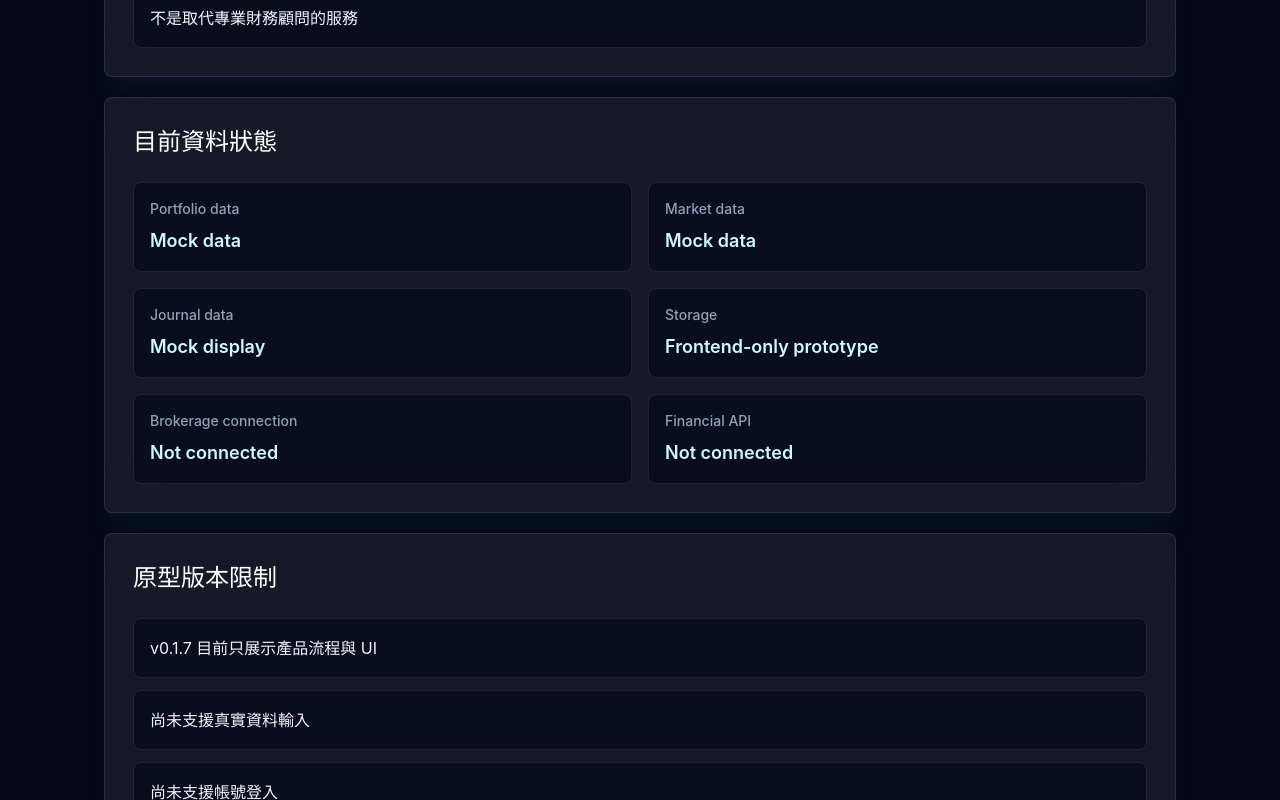
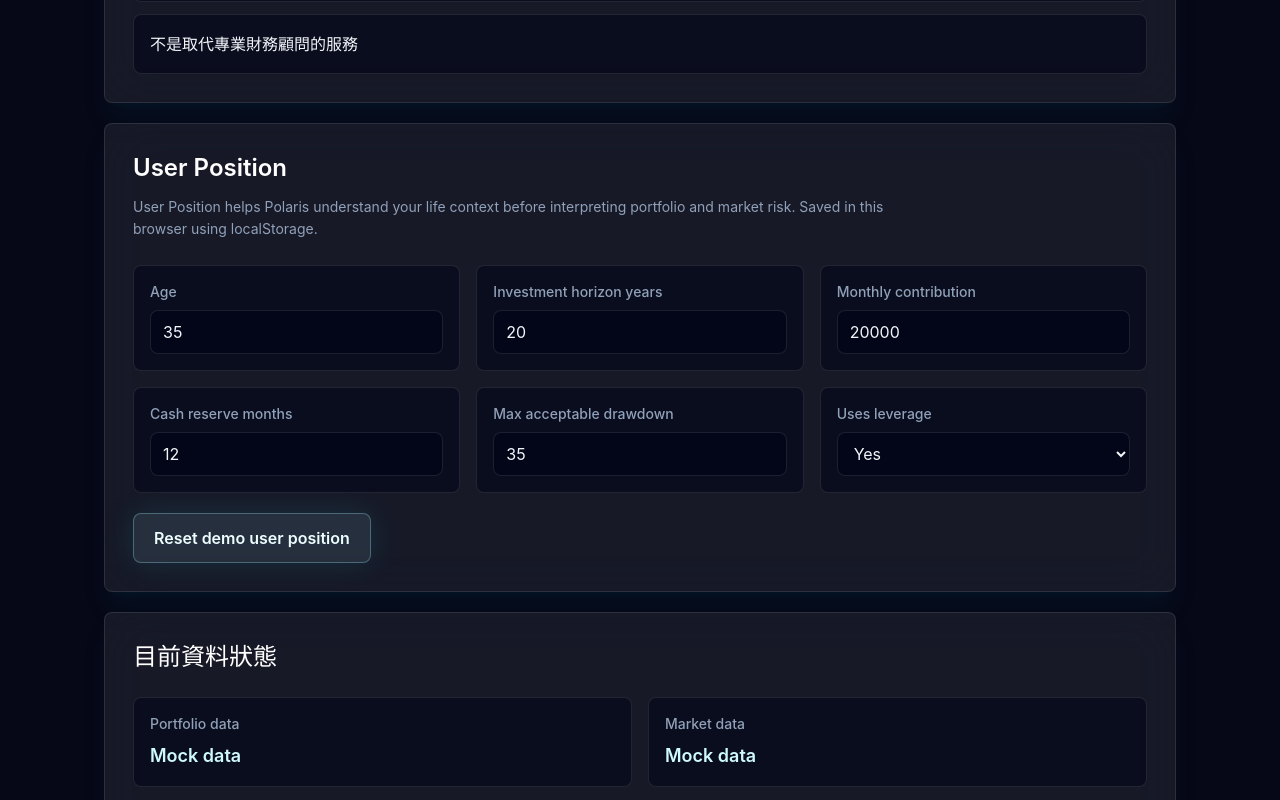
Before and after one commit to bulala-coder/polaris-mvp, a React (Vite) app: page /settings in a window 1280 px wide. Shown: the part 1000-1800 px from the top of the page. Built offline with nearby package versions, Linux system fonts and the light colour scheme.

Commit message:
Add user position settings

```diff
--- /dev/null
+++ b/src/components/settings/UserPositionEditor.tsx
@@ -0,0 +1,128 @@
+import type { UserPosition } from '../../types/userPosition'
+
+type UserPositionEditorProps = {
+  userPosition: UserPosition
+  onUserPositionChange: (userPosition: UserPosition) => void
+  onReset: () => void
+}
+
+type NumericUserPositionField =
+  | 'age'
+  | 'investmentHorizonYears'
+  | 'monthlyContribution'
+  | 'cashReserveMonths'
+  | 'maxAcceptableDrawdown'
+
+const numericFields: Array<{
+  key: NumericUserPositionField
+  label: string
+  max?: number
+}> = [
+  { key: 'age', label: 'Age' },
+  { key: 'investmentHorizonYears', label: 'Investment horizon years' },
+  { key: 'monthlyContribution', label: 'Monthly contribution' },
+  { key: 'cashReserveMonths', label: 'Cash reserve months' },
+  { key: 'maxAcceptableDrawdown', label: 'Max acceptable drawdown', max: 100 },
+]
+
+function toSafeNumber(value: string, max?: number) {
+  if (value.trim() === '') {
+    return 0
+  }
+
+  const parsedValue = Number(value)
+
+  if (Number.isNaN(parsedValue)) {
+    return 0
+  }
+
+  const nonNegativeValue = Math.max(0, parsedValue)
+
+  return typeof max === 'number'
+    ? Math.min(max, nonNegativeValue)
+    : nonNegativeValue
+}
+
+function UserPositionEditor({
+  userPosition,
+  onUserPositionChange,
+  onReset,
+}: UserPositionEditorProps) {
+  function updateNumberField(
+    field: NumericUserPositionField,
+    value: string,
+    max?: number,
+  ) {
+    onUserPositionChange({
+      ...userPosition,
+      [field]: toSafeNumber(value, max),
+    })
+  }
+
+  function updateUsesLeverage(value: boolean) {
+    onUserPositionChange({
+      ...userPosition,
+      usesLeverage: value,
+    })
+  }
+
+  return (
+    <section className="rounded-lg border border-white/10 bg-white/[0.07] p-6 shadow-xl shadow-cyan-950/20 backdrop-blur-xl sm:p-7">
+      <div className="mb-6 max-w-3xl">
+        <h2 className="text-2xl font-semibold text-white">User Position</h2>
+        <p className="mt-3 text-sm leading-relaxed text-slate-400">
+          User Position helps Polaris understand your life context before
+          interpreting portfolio and market risk. Saved in this browser using
+          localStorage.
+        </p>
+      </div>
+
+      <div className="grid gap-4 sm:grid-cols-2 lg:grid-cols-3">
+        {numericFields.map((field) => (
+          <label
+            className="grid gap-2 rounded-lg border border-white/10 bg-slate-950/60 p-4"
+            key={field.key}
+          >
+            <span className="text-sm font-medium text-slate-400">
+              {field.label}
+            </span>
+            <input
+              className="min-h-11 rounded-lg border border-white/10 bg-slate-950 px-3 text-base text-slate-100 outline-none transition focus:border-cyan-200/60"
+              max={field.max}
+              min="0"
+              onChange={(event) =>
+                updateNumberField(field.key, event.target.value, field.max)
+              }
+              type="number"
+              value={userPosition[field.key]}
+            />
+          </label>
+        ))}
+
+        <label className="grid gap-2 rounded-lg border border-white/10 bg-slate-950/60 p-4">
+          <span className="text-sm font-medium text-slate-400">
+            Uses leverage
+          </span>
+          <select
+            className="min-h-11 rounded-lg border border-white/10 bg-slate-950 px-3 text-base text-slate-100 outline-none transition focus:border-cyan-200/60"
+            onChange={(event) => updateUsesLeverage(event.target.value === 'yes')}
+            value={userPosition.usesLeverage ? 'yes' : 'no'}
+          >
+            <option value="yes">Yes</option>
+            <option value="no">No</option>
+          </select>
+        </label>
+      </div>
+
+      <button
+        className="mt-5 rounded-lg border border-cyan-200/30 bg-cyan-200/10 px-5 py-3 text-base font-semibold text-cyan-50 shadow-[0_0_32px_rgba(34,211,238,0.12)] transition hover:border-cyan-100/60 hover:bg-cyan-200/15 focus:outline-none focus:ring-2 focus:ring-cyan-200/70"
+        onClick={onReset}
+        type="button"
+      >
+        Reset demo user position
+      </button>
+    </section>
+  )
+}
+
+export default UserPositionEditor
--- a/src/pages/SettingsPage.tsx
+++ b/src/pages/SettingsPage.tsx
@@ -1,8 +1,17 @@
+import { useEffect, useRef, useState } from 'react'
 import AppShell from '../components/layout/AppShell'
 import PageContainer from '../components/layout/PageContainer'
 import SettingsInfoCard from '../components/settings/SettingsInfoCard'
 import SettingsSectionCard from '../components/settings/SettingsSectionCard'
 import SettingsStatusGrid from '../components/settings/SettingsStatusGrid'
+import UserPositionEditor from '../components/settings/UserPositionEditor'
+import { defaultUserPosition } from '../data/defaultUserPosition'
+import {
+  readFromStorage,
+  removeFromStorage,
+  storageKeys,
+  writeToStorage,
+} from '../utils/storage'
 
 const whatPolarisIs = [
   '長期投資者的決策羅盤',
@@ -22,13 +31,14 @@ const dataStatusItems = [
   { label: 'Portfolio data', value: 'Mock data' },
   { label: 'Market data', value: 'Mock data' },
   { label: 'Journal data', value: 'Mock display' },
+  { label: 'User Position', value: 'Saved in localStorage' },
   { label: 'Storage', value: 'Frontend-only prototype' },
   { label: 'Brokerage connection', value: 'Not connected' },
   { label: 'Financial API', value: 'Not connected' },
 ]
 
 const prototypeLimitItems = [
-  'v0.1.7 目前只展示產品流程與 UI',
+  'v0.2.4 目前只展示產品流程與 UI',
   '尚未支援真實資料輸入',
   '尚未支援帳號登入',
   '尚未支援資料儲存',
@@ -44,6 +54,26 @@ const disclaimerItems = [
 ]
 
 function SettingsPage() {
+  const skipNextStorageWrite = useRef(false)
+  const [userPosition, setUserPosition] = useState(() =>
+    readFromStorage(storageKeys.userPosition, { ...defaultUserPosition }),
+  )
+
+  useEffect(() => {
+    if (skipNextStorageWrite.current) {
+      skipNextStorageWrite.current = false
+      return
+    }
+
+    writeToStorage(storageKeys.userPosition, userPosition)
+  }, [userPosition])
+
+  function resetUserPosition() {
+    removeFromStorage(storageKeys.userPosition)
+    skipNextStorageWrite.current = true
+    setUserPosition({ ...defaultUserPosition })
+  }
+
   return (
     <AppShell>
       <PageContainer>
@@ -60,6 +90,8 @@ function SettingsPage() {
           <p className="mt-4 text-base leading-relaxed text-slate-400">
             Settings
             用來說明 Polaris 的產品定位、資料狀態、版本限制與使用邊界。
+            v0.2.4 adds local User Position settings for future decision
+            generation.
           </p>
         </div>
 
@@ -68,6 +100,11 @@ function SettingsPage() {
           <SettingsSectionCard
             title="Polaris 不是什麼"
             items={whatPolarisIsNot}
+          />
+          <UserPositionEditor
+            onReset={resetUserPosition}
+            onUserPositionChange={setUserPosition}
+            userPosition={userPosition}
           />
           <SettingsStatusGrid items={dataStatusItems} />
           <SettingsSectionCard
@@ -81,8 +118,8 @@ function SettingsPage() {
           <SettingsInfoCard
             description="目前產品與技術版本。"
             items={[
-              'Polaris v0.1.7',
-              'Frontend-only prototype',
+              'Polaris v0.2.4',
+              'Frontend-only local prototype',
               'React + Vite + TypeScript + Tailwind CSS',
               'Deployment：Vercel',
               'Repository：GitHub',
--- a/src/utils/storage.ts
+++ b/src/utils/storage.ts
@@ -1,6 +1,7 @@
 export const storageKeys = {
   portfolioAssets: 'polaris.portfolioAssets',
   marketInput: 'polaris.marketInput',
+  userPosition: 'polaris.userPosition',
 }
 
 function getLocalStorage() {
```
Also changed, not shown: 2 other files (tests, documents, lock files or other folders).
